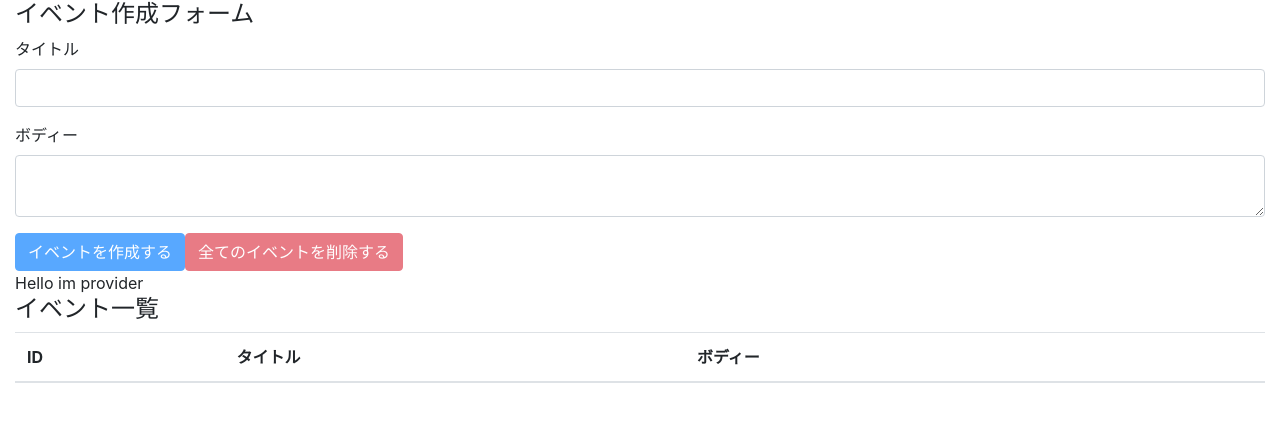
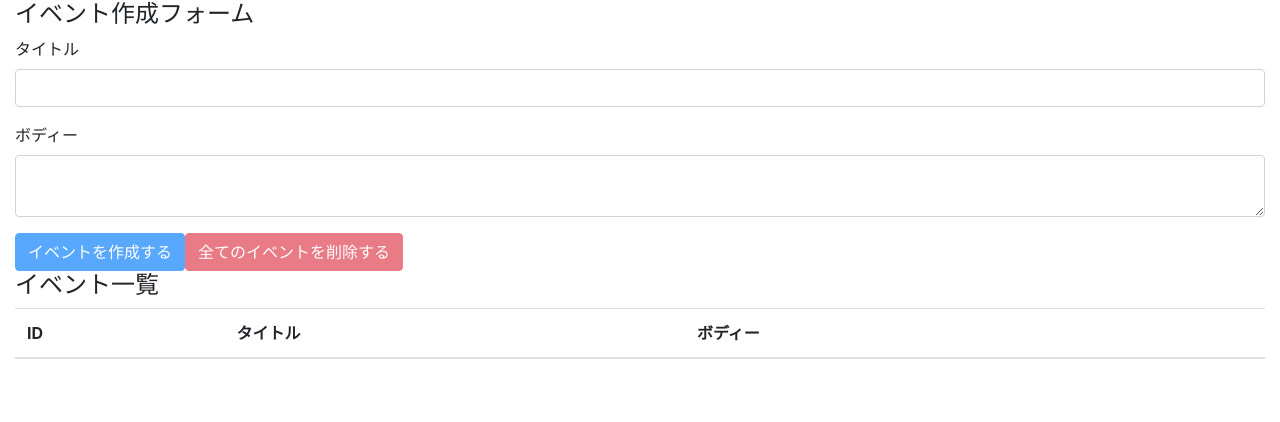
Before and after one commit to Tomoki-Sugihara/react-hooks-101, a React (Create React App) app: page / in a window 1280 px wide. Shown: the top 422 px of the page. Built offline with nearby package versions, Linux system fonts and the light colour scheme.

Commit message:
My App with useContext

```diff
--- a/src/components/App.js
+++ b/src/components/App.js
@@ -5,15 +5,13 @@ import Events from './Events';
 import AppContext from '../contexts/AppContext';
 import reducer from '../reducers';
 
-console.log(AppContext);
-
 const App = () => {
    const [state, dispatch] = useReducer(reducer, []);
    return (
-      <AppContext.Provider value={'Hello im provider'} >
+      <AppContext.Provider value={{ state, dispatch }}>
          <div className="container-fluid">
-            <EventForm state={state} dispatch={dispatch} />
-            <Events state={state} dispatch={dispatch} />
+            <EventForm />
+            <Events />
          </div>
       </AppContext.Provider>
    );
--- a/src/components/Event.js
+++ b/src/components/Event.js
@@ -1,7 +1,9 @@
-import React from 'react';
+import React, { useContext } from 'react';
 import { DELETE_EVENT } from '../actions';
+import AppContext from '../contexts/AppContext';
 
-const Event = ({ dispatch, event }) => {
+const Event = ({ event }) => {
+   const { dispatch } = useContext(AppContext);
    const handleClickDeleteButton = () => {
       const result = window.confirm(
          `このイベント(id=${event.id})を削除してもいいですか？`
--- a/src/components/EventForm.js
+++ b/src/components/EventForm.js
@@ -1,6 +1,8 @@
-import React, { useState } from 'react';
+import React, { useState, useContext } from 'react';
 import { DELETE_ALL_EVENTS, CREATE_EVENT } from '../actions/index';
-const EventForm = ({ state, dispatch }) => {
+import AppContext from '../contexts/AppContext';
+const EventForm = () => {
+   const {state, dispatch} = useContext(AppContext)
    const [title, setTitle] = useState('');
    const [body, setBody] = useState('');
 
--- a/src/components/Events.js
+++ b/src/components/Events.js
@@ -1,11 +1,10 @@
 import React, { useContext } from 'react';
 import Event from './Event';
 import AppContext from '../contexts/AppContext';
-const Events = ({ state, dispatch }) => {
-   const value = useContext(AppContext);
+const Events = () => {
+   const { state } = useContext(AppContext);
    return (
       <>
-         <div>{value}</div>
          <h4 className="">イベント一覧</h4>
          <table className="table table-hover">
             <thead>
@@ -18,7 +17,7 @@ const Events = ({ state, dispatch }) => {
             </thead>
             <tbody>
                {state.map((event, index) => (
-                  <Event key={index} event={event} dispatch={dispatch} />
+                  <Event key={index} event={event} />
                ))}
             </tbody>
          </table>
```
